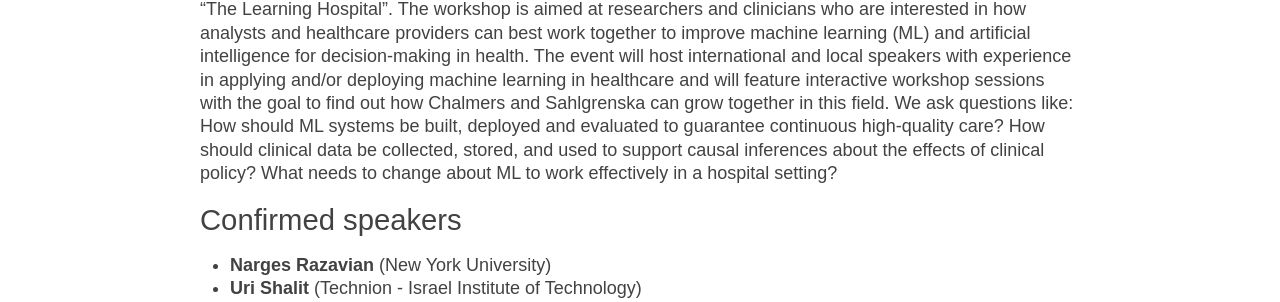
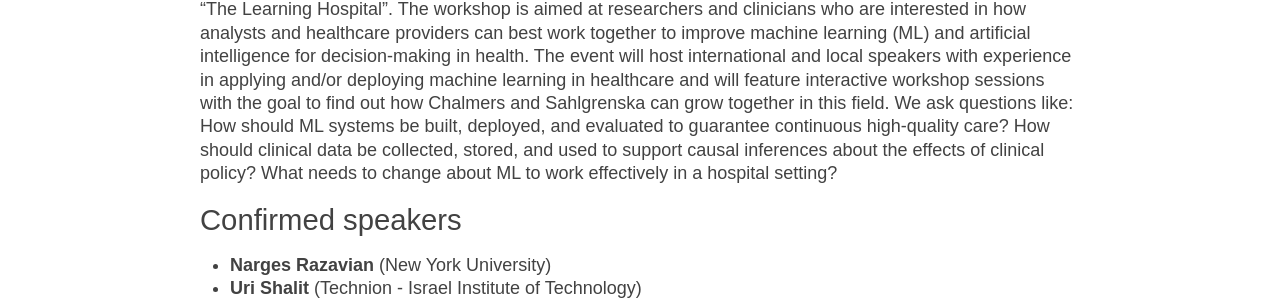
Before and after one commit to Healthy-AI/healthy-ai.github.io, a Jekyll site: the page built from workshop.markdown, in a window 1280 px wide. Shown: the part 236-538 px from the top of the page. Built offline with Jekyll 4.4.1, drawn with Linux system fonts in a browser that asks for light colours; some of the changed text lies outside the part shown.

```diff
--- a/workshop.markdown
+++ b/workshop.markdown
@@ -4,7 +4,7 @@
 permalink: /workshop/
 ---
 
-Chalmers AI Research Centre and Sahlgrenska University Hospital are organizing a workshop on the theme "The Learning Hospital". The workshop is aimed at researchers and clinicians who are interested in how analysts and healthcare providers can best work together to improve machine learning (ML) and artificial intelligence for decision-making in health. The event will host international and local speakers with experience in applying and/or deploying machine learning in healthcare and will feature interactive workshop sessions with the goal to find out how Chalmers and Sahlgrenska can grow together in this field. We ask questions like: How should ML systems be built, deployed and evaluated to guarantee continuous high-quality care? How should clinical data be collected, stored, and used to support causal inferences about the effects of clinical policy? What needs to change about ML to work effectively in a hospital setting?
+Chalmers AI Research Centre and Sahlgrenska University Hospital are organizing a workshop on the theme "The Learning Hospital". The workshop is aimed at researchers and clinicians who are interested in how analysts and healthcare providers can best work together to improve machine learning (ML) and artificial intelligence for decision-making in health. The event will host international and local speakers with experience in applying and/or deploying machine learning in healthcare and will feature interactive workshop sessions with the goal to find out how Chalmers and Sahlgrenska can grow together in this field. We ask questions like: How should ML systems be built, deployed, and evaluated to guarantee continuous high-quality care? How should clinical data be collected, stored, and used to support causal inferences about the effects of clinical policy? What needs to change about ML to work effectively in a hospital setting?
 
 ### Confirmed speakers
 * **Narges Razavian** (New York University)
```
